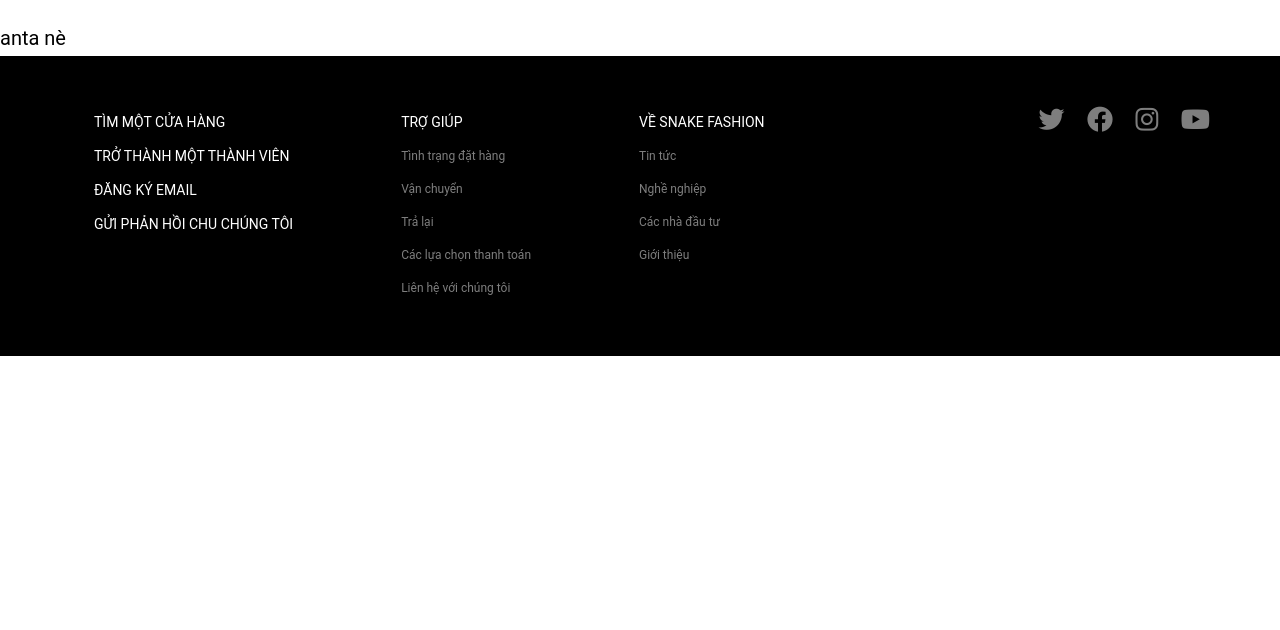
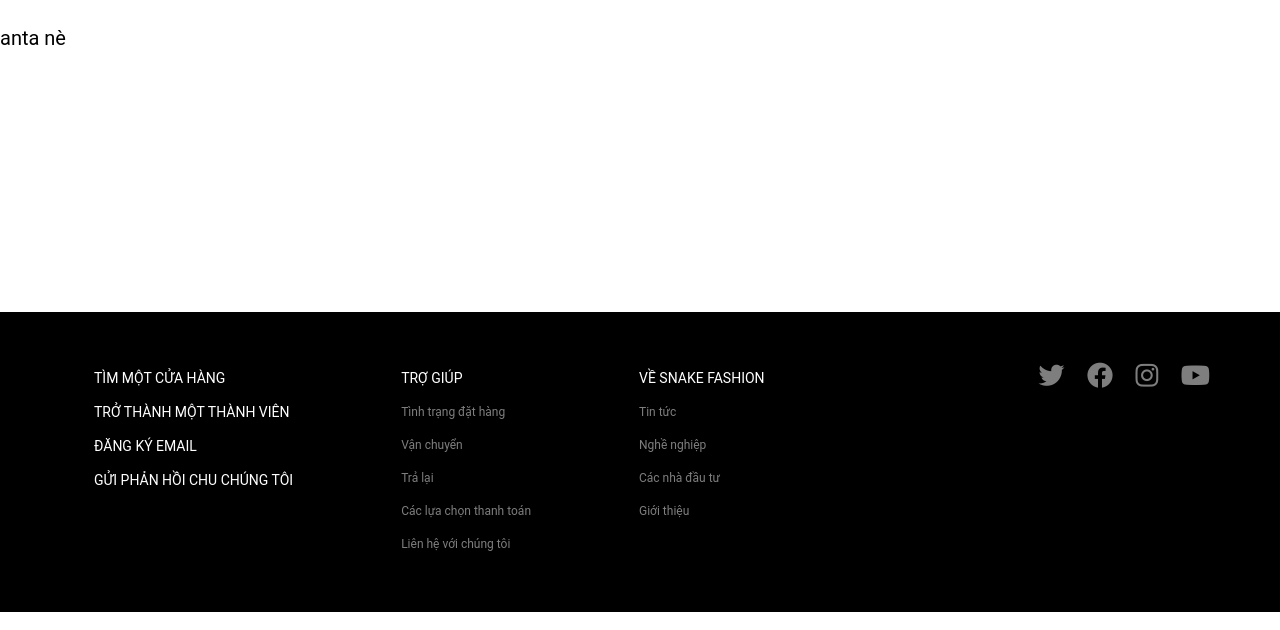
Before and after one commit to CuongLe68/GiayTheThao, a website: page modules/anta.html in a window 1280 px wide. Shown: the part 170-800 px from the top of the page. Drawn offline with Linux system fonts and the light colour scheme.

Commit message:
homr commit

```diff
--- a/scss/home.scss
+++ b/scss/home.scss
@@ -136,6 +136,7 @@ header {
     margin: 1rem 0;
     width: 100%;
     height: 100%;
+    min-height: 34vh;
 
     .container-marquee {
         margin: 3rem auto;
```
Also changed, not shown: scss/home.css.
